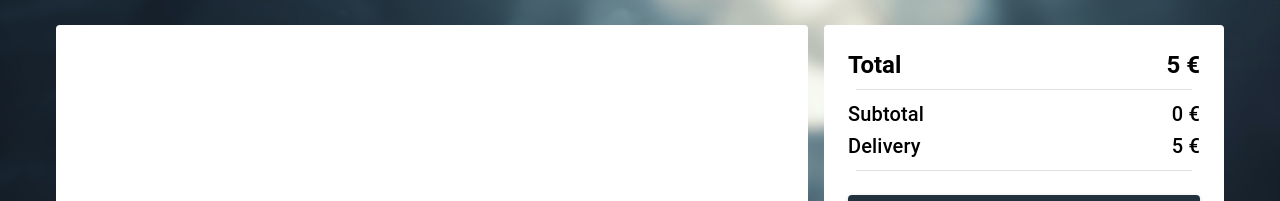
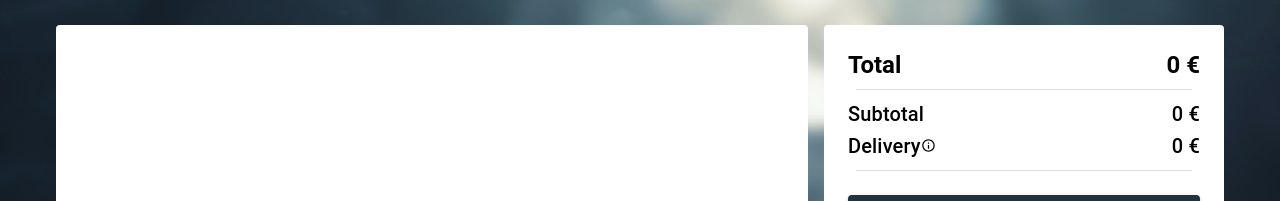
Before and after one commit to ManAgne/Spa-page, a React (Create React App) app in the folder app/: page /cart in a window 1280 px wide. Shown: the part 175-376 px from the top of the page. Built offline with nearby package versions, Linux system fonts and the light colour scheme; no server answers.

Commit message:
feat: tooltip with notification message added to delivery charge under checkout section

```diff
--- a/app/src/pages/cart-page/components/checkout-section.jsx
+++ b/app/src/pages/cart-page/components/checkout-section.jsx
@@ -1,7 +1,8 @@
 import * as React from 'react';
 import {
-  Box, Button, Divider, Typography,
+  Box, Button, Divider, Typography, Tooltip,
 } from '@mui/material';
+import InfoOutlinedIcon from '@mui/icons-material/InfoOutlined';
 import Image from '../../../components/image';
 import CartContext from '../../../contexts/cart-context';
 
@@ -37,6 +38,7 @@ const CheckoutSection = () => {
 
   const subtotal = cartItems.reduce((prevSum, { count, price }) => prevSum + count * price, 0);
   const deliveryCharge = 5;
+  const freeDelivery = 0;
 
   return (
     <Box sx={{
@@ -45,11 +47,20 @@ const CheckoutSection = () => {
     >
       <Box sx={{ display: 'flex', justifyContent: 'space-between' }}>
         <Typography variant="h5" sx={{ fontWeight: 'bold' }}>Total</Typography>
+        {subtotal < 50 && subtotal !== 0 ? (
           <Typography variant="h5" sx={{ fontWeight: 'bold' }}>
             {`${subtotal + deliveryCharge}`}
             {' '}
             €
           </Typography>
+        )
+          : (
+            <Typography variant="h5" sx={{ fontWeight: 'bold' }}>
+              {`${subtotal + freeDelivery}`}
+              {' '}
+              €
+            </Typography>
+          )}
       </Box>
       <Divider sx={{ m: 1 }} />
       <Box sx={{ display: 'flex', justifyContent: 'space-between' }}>
@@ -61,12 +72,26 @@ const CheckoutSection = () => {
         </Typography>
       </Box>
       <Box sx={{ display: 'flex', justifyContent: 'space-between' }}>
-        <Typography variant="h6">Delivery</Typography>
+        <Typography variant="h6">
+          Delivery
+          <Tooltip title="Free delivery on orders 50€ and above">
+            <InfoOutlinedIcon sx={{ fontSize: '15px' }} />
+          </Tooltip>
+        </Typography>
+        {subtotal < 50 && subtotal !== 0 ? (
           <Typography variant="h6">
             {deliveryCharge}
             {' '}
             €
           </Typography>
+        )
+          : (
+            <Typography variant="h6">
+              {freeDelivery}
+              {' '}
+              €
+            </Typography>
+          )}
       </Box>
       <Divider sx={{ m: 1 }} />
       <Button variant="contained" sx={{ my: 2 }}>CHECKOUT</Button>
```
Lines whose indentation alone changed are shown as unchanged.
